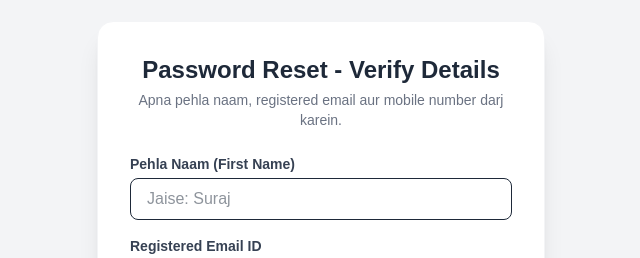
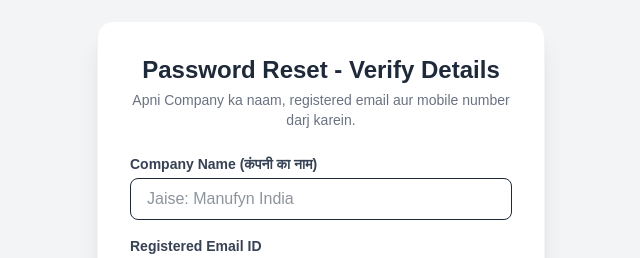
Before and after one commit to Hirehere/HireHere, a Next.js app: page /employer/forgot-password in a window 1280 px wide. Shown: the part 129-387 px from the top of the page, without its empty margins (319-959 px from the left). Built offline with nearby package versions, Linux system fonts and the light colour scheme; no server answers.

Commit message:
Fix verification flow to match company_name instead of full name

```diff
--- a/app/employer/forgot-password/page.tsx
+++ b/app/employer/forgot-password/page.tsx
@@ -6,9 +6,9 @@ import { useRouter } from 'next/navigation';
 import Link from 'next/link';
 
 export default function ForgotPassword() {
-  const [step, setStep] = useState(1); // 1: Verify details, 2: Reset password
+  const [step, setStep] = useState(1); // Step 1: Verify details, Step 2: Update password
   const [email, setEmail] = useState('');
-  const [firstName, setFirstName] = useState('');
+  const [companyName, setCompanyName] = useState('');
   const [phone, setPhone] = useState('');
   const [newPassword, setNewPassword] = useState('');
   const [confirmPassword, setConfirmPassword] = useState('');
@@ -18,6 +18,7 @@ export default function ForgotPassword() {
   const [loading, setLoading] = useState(false);
   const router = useRouter();
 
+  // 1. Verify Company Name, Email & Phone against 'employers' table
   const handleVerifyDetails = async (e: React.FormEvent) => {
     e.preventDefault();
     setErrorMsg('');
@@ -25,10 +26,9 @@ export default function ForgotPassword() {
 
     const cleanEmail = email.trim().toLowerCase();
     const cleanPhone = phone.trim().replace(/\D/g, '');
-    const cleanFirstName = firstName.trim().toLowerCase();
+    const cleanCompany = companyName.trim();
 
     try {
-      // Fetching employer row by email
       const { data: employer, error } = await supabase
         .from('employers')
         .select('*')
@@ -41,18 +41,20 @@ export default function ForgotPassword() {
         return;
       }
 
-      // Extracting name from database (checking full_name, name, or first name)
-      const dbFullName = String(employer.full_name || employer.name || '').trim();
-      const dbFirstWord = dbFullName.split(' ')[0].toLowerCase();
+      // Checking company name from possible database columns (company_name, company, name, full_name)
+      const dbCompany = String(
+        employer.company_name || employer.company || employer.name || employer.full_name || ''
+      ).trim().toLowerCase();
+
       const dbPhone = String(employer.phone || '').trim().replace(/\D/g, '');
 
-      // Check if first name matches the beginning of the stored name
-      if (dbFirstWord !== cleanFirstName || dbPhone !== cleanPhone) {
-        setErrorMsg('Darj kiya gaya pehla naam ya mobile number is email ID se match nahi kar raha hai.');
+      if (dbCompany !== cleanCompany.toLowerCase() || dbPhone !== cleanPhone) {
+        setErrorMsg('Darj ki gayi Company Name ya Mobile Number is email ID se match nahi kar raha hai.');
         setLoading(false);
         return;
       }
 
+      // Details matched successfully, move to password update step
       setStep(2);
       setSuccessMsg('Pahchan safaltapoorvak verify ho gayi hai! Ab naya password set karein.');
     } catch (err: any) {
@@ -62,6 +64,7 @@ export default function ForgotPassword() {
     }
   };
 
+  // 2. Update Password directly using Supabase Auth
   const handleUpdatePassword = async (e: React.FormEvent) => {
     e.preventDefault();
     setErrorMsg('');
@@ -108,7 +111,7 @@ export default function ForgotPassword() {
           </h1>
           <p className="text-gray-500 text-sm mt-1">
             {step === 1
-              ? 'Apna pehla naam, registered email aur mobile number darj karein.'
+              ? 'Apni Company ka naam, registered email aur mobile number darj karein.'
               : 'Apne khate ke liye naya password darj karein.'}
           </p>
         </div>
@@ -129,14 +132,14 @@ export default function ForgotPassword() {
           <form onSubmit={handleVerifyDetails} className="space-y-4">
             <div>
               <label className="block text-sm font-semibold text-gray-700 mb-1">
-                Pehla Naam (First Name)
+                Company Name (कंपनी का नाम)
               </label>
               <input
                 type="text"
                 required
-                value={firstName}
-                onChange={(e) => setFirstName(e.target.value)}
-                placeholder="Jaise: Suraj"
+                value={companyName}
+                onChange={(e) => setCompanyName(e.target.value)}
+                placeholder="Jaise: Manufyn India"
                 className="w-full px-4 py-2 border rounded-lg focus:ring-2 focus:ring-blue-500 outline-none text-gray-800"
               />
             </div>
```
